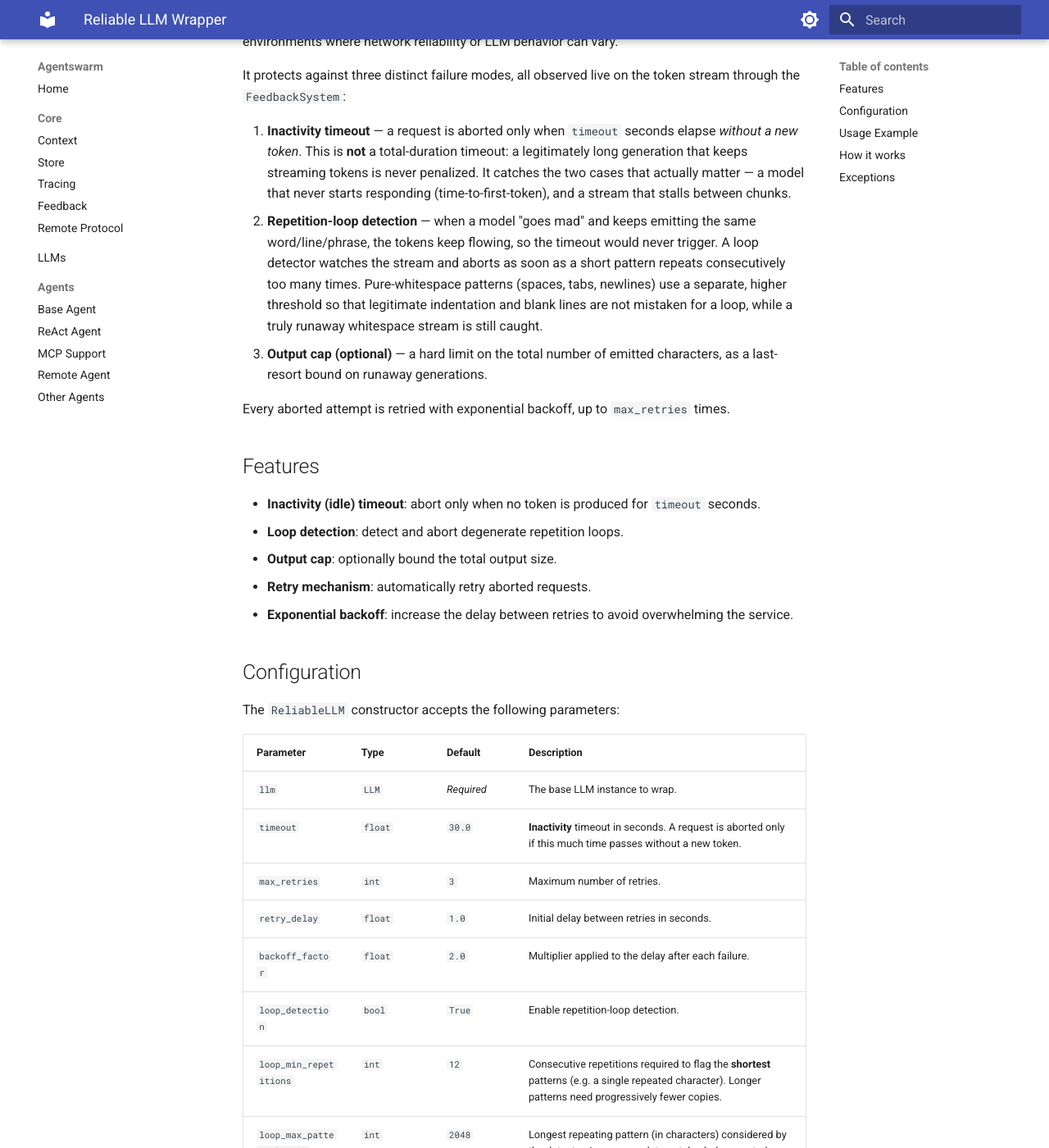
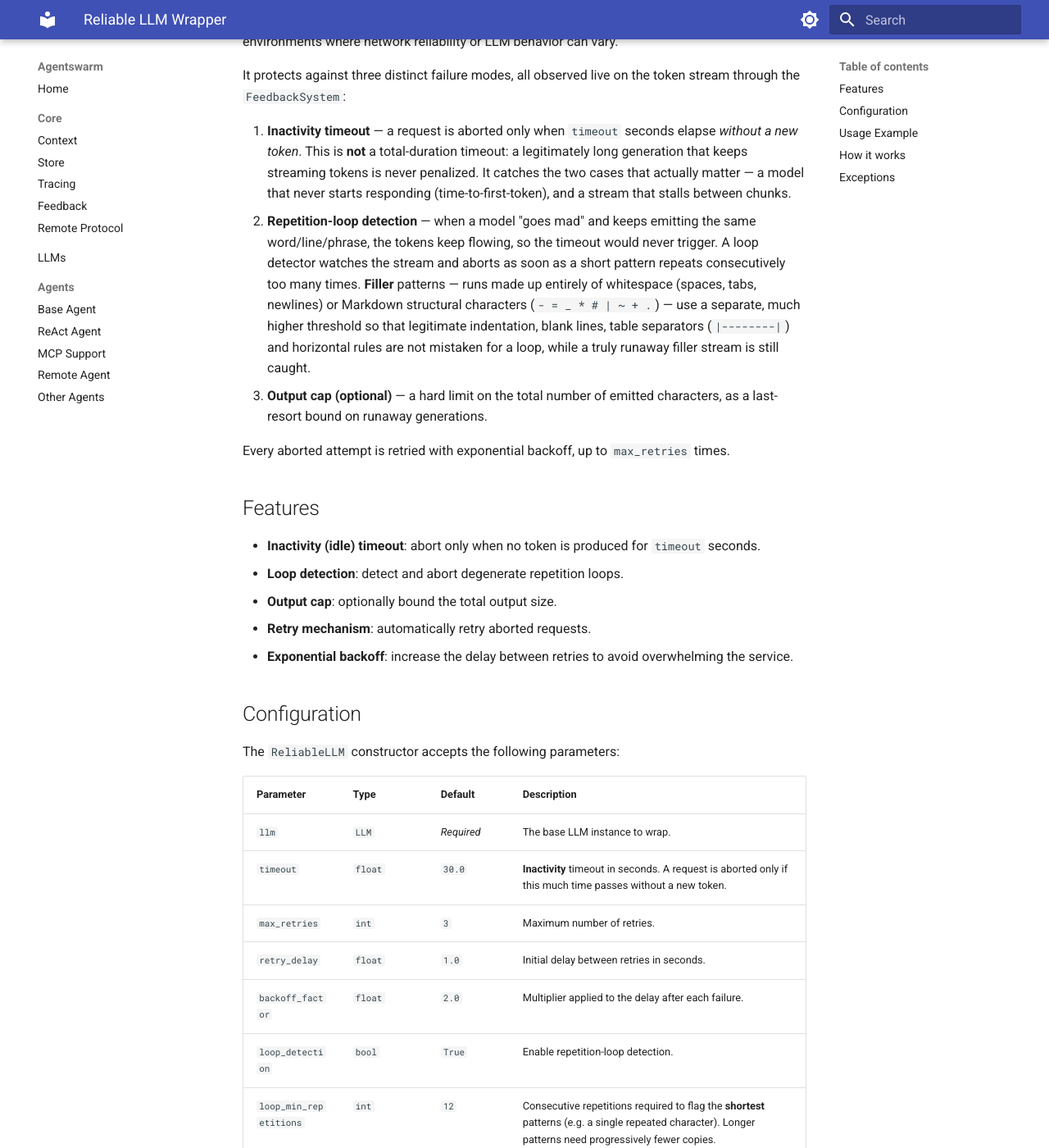
Before and after one commit to ai-agentswarm/agentswarm, an MkDocs documentation site: the page built from docs/llms/reliable_llm.md, in a window 1280 px wide and 1400 px high, scrolled down 193 px. Shown: the whole window at 82% size. Built offline with MkDocs 1.6.1 and Material for MkDocs 9.7.7, drawn with Linux system fonts in a browser that asks for light colours; some of the changed text lies outside the part shown.

Commit message:
chore: updated docs

```diff
--- a/docs/llms/reliable_llm.md
+++ b/docs/llms/reliable_llm.md
@@ -5,7 +5,7 @@
 It protects against three distinct failure modes, all observed live on the token stream through the `FeedbackSystem`:
 
 1. **Inactivity timeout** — a request is aborted only when `timeout` seconds elapse *without a new token*. This is **not** a total-duration timeout: a legitimately long generation that keeps streaming tokens is never penalized. It catches the two cases that actually matter — a model that never starts responding (time-to-first-token), and a stream that stalls between chunks.
-2. **Repetition-loop detection** — when a model "goes mad" and keeps emitting the same word/line/phrase, the tokens keep flowing, so the timeout would never trigger. A loop detector watches the stream and aborts as soon as a short pattern repeats consecutively too many times. Pure-whitespace patterns (spaces, tabs, newlines) use a separate, higher threshold so that legitimate indentation and blank lines are not mistaken for a loop, while a truly runaway whitespace stream is still caught.
+2. **Repetition-loop detection** — when a model "goes mad" and keeps emitting the same word/line/phrase, the tokens keep flowing, so the timeout would never trigger. A loop detector watches the stream and aborts as soon as a short pattern repeats consecutively too many times. **Filler** patterns — runs made up entirely of whitespace (spaces, tabs, newlines) or Markdown structural characters (`- = _ * # | ~ + .`) — use a separate, much higher threshold so that legitimate indentation, blank lines, table separators (`|--------|`) and horizontal rules are not mistaken for a loop, while a truly runaway filler stream is still caught.
 3. **Output cap (optional)** — a hard limit on the total number of emitted characters, as a last-resort bound on runaway generations.
 
 Every aborted attempt is retried with exponential backoff, up to `max_retries` times.
@@ -32,9 +32,10 @@
 | `loop_detection` | `bool` | `True` | Enable repetition-loop detection. |
 | `loop_min_repetitions` | `int` | `12` | Consecutive repetitions required to flag the **shortest** patterns (e.g. a single repeated character). Longer patterns need progressively fewer copies. |
 | `loop_max_pattern_length` | `int` | `2048` | Longest repeating pattern (in characters) considered by the detector. Large enough to catch whole repeated sentences or paragraphs, not just words. |
-| `loop_whitespace_min_repetitions` | `int` | `64` | Minimum consecutive repetitions before a short **pure-whitespace** pattern (spaces, tabs, newlines) is declared a loop. Higher than `loop_min_repetitions` to avoid false positives on legitimate indentation or blank lines. Must be `>= loop_min_repetitions`. |
+| `loop_whitespace_min_repetitions` | `int` | `256` | Minimum consecutive repetitions before a short **filler** pattern is declared a loop. Filler patterns are runs made entirely of whitespace (spaces, tabs, newlines) or Markdown structural characters (`- = _ * # \| ~ + .`), which legitimately tile in tables, rules and indentation. Set high enough to never trip on a wide table or a long separator while still catching runaway filler. Must be `>= loop_min_repetitions`. |
 | `loop_long_pattern_min_repetitions` | `int` | `4` | Consecutive repetitions required to flag a **long** pattern (a full sentence or paragraph). A long unit recurring verbatim even a few times is almost certainly a loop. Must be `>= 2` and `<= loop_min_repetitions`. |
 | `loop_min_span` | `int` | `48` | Target repeated span (in characters) used to interpolate the required repetition count between long and short patterns. |
+| `loop_filler_chars` | `Optional[frozenset]` | `None` | Structural characters that, together with whitespace, get the lenient filler threshold. `None` uses the default set (`- = _ * # \| ~ + .`). |
 | `max_output_chars` | `Optional[int]` | `None` | Hard cap on total emitted characters. `None` disables the cap. |
 
 ## Usage Example
@@ -52,8 +53,8 @@
     max_retries=5,             # retry up to 5 times
     retry_delay=2.0,           # start with 2 seconds delay
     loop_detection=True,                # abort on degenerate repetition loops
-    loop_min_repetitions=12,            # a pattern repeated 12+ times is a loop
-    loop_whitespace_min_repetitions=64, # but whitespace must repeat 64+ times
+    loop_min_repetitions=12,            # a short pattern repeated 12+ times is a loop
+    loop_whitespace_min_repetitions=256, # but filler (whitespace/`-`/`|`/...) must repeat 256+ times
     max_output_chars=100_000,           # optional hard cap on output size
 )
 
@@ -66,7 +67,7 @@
 When `generate()` is called, each attempt runs the wrapped LLM concurrently with a watchdog. An internal proxy feedback (`_StreamGuard`) is always supplied to the wrapped LLM. For streaming-capable backends this also enables incremental token delivery, and it lets the watchdog observe the stream token by token:
 
 1. Every token refreshes a `last_activity` timestamp. If `timeout` seconds pass without a new token, the attempt is aborted with a `TimeoutError` (inactivity timeout).
-2. Token text is fed to a sliding-window loop detector. If a pattern repeats consecutively "enough" times, the attempt is aborted with an `LLMLoopError`. The threshold is **length-aware**: a short pattern (a character or word) must repeat up to `loop_min_repetitions` times, while a long pattern (a full sentence or paragraph) only needs `loop_long_pattern_min_repetitions` copies, since long verbatim recurrences are almost never legitimate. Patterns made entirely of whitespace must instead repeat at least `loop_whitespace_min_repetitions` times before they count as a loop.
+2. Token text is fed to a sliding-window loop detector. If a pattern repeats consecutively "enough" times, the attempt is aborted with an `LLMLoopError`. The threshold is **length-aware**: a short pattern (a character or word) must repeat up to `loop_min_repetitions` times, while a long pattern (a full sentence or paragraph) only needs `loop_long_pattern_min_repetitions` copies, since long verbatim recurrences are almost never legitimate. Patterns made entirely of **filler** characters — whitespace or Markdown structural characters (`- = _ * # | ~ + .`) — must instead repeat at least `loop_whitespace_min_repetitions` times before they count as a loop, regardless of the run length. This is what keeps wide tables, separator rows and horizontal rules from being flagged.
 3. If `max_output_chars` is set and the total emitted text exceeds it, the attempt is aborted with an `LLMOutputLimitError`.
 4. On any abort, a warning is logged. If attempts remain, the wrapper waits for the current delay (multiplied by `backoff_factor` after each failure) and tries again.
 5. If all retries are exhausted, the last exception is raised.
```
